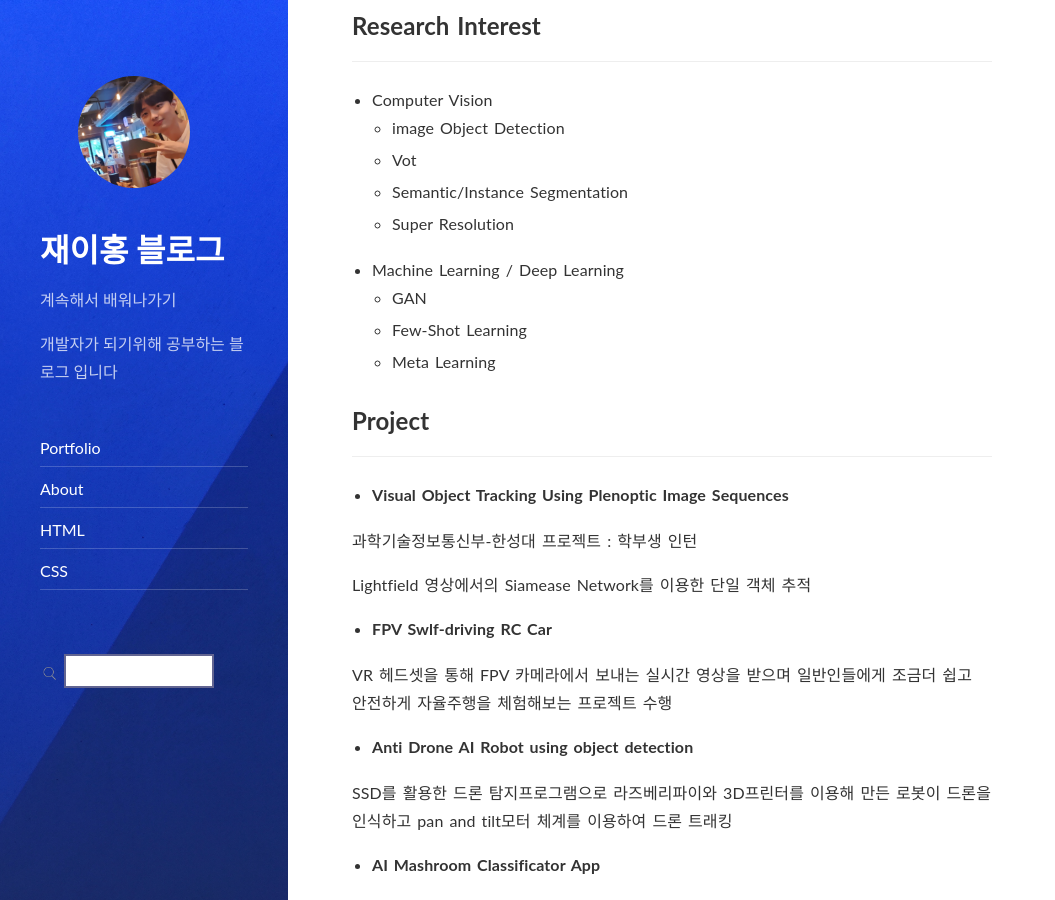
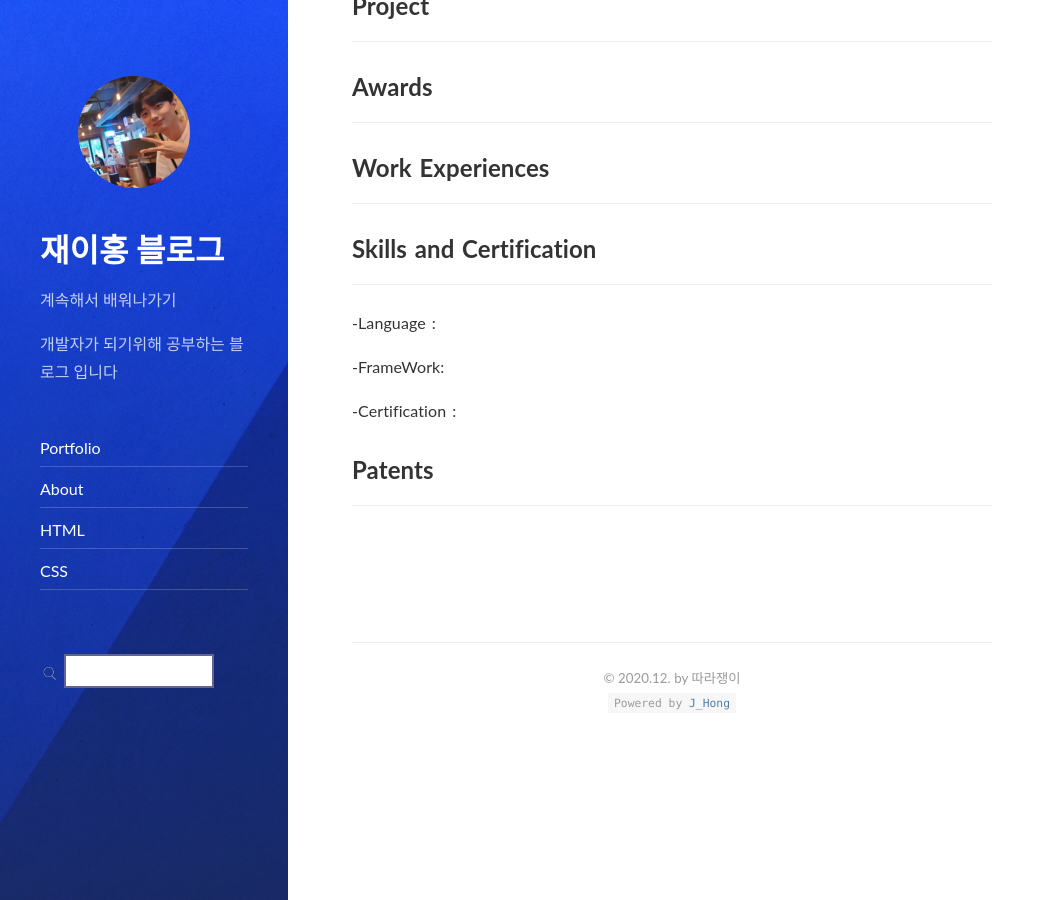
Before and after one commit to compasstar/compasstar.github.io, a Jekyll site: the page built from portfolio.md, in a window 1280 px wide and 900 px high, scrolled down 1029 px. Shown: the whole window, without its empty margins (0-1055 px from the left). Built offline with Jekyll 4.4.1, drawn with Linux system fonts in a browser that asks for light colours; nearby versions of some CDN libraries; some of the changed text lies outside the part shown.

Commit message:
블로그 수정2

```diff
--- a/_data/_resume.yml
+++ b/_data/_resume.yml
@@ -2,12 +2,12 @@
 # To use this file, rename it to `resume.yml` and delete `resume.json`.
 ---
   basics:
-    name: "Hyunwoo Kim"
+    name: "Jaehong Lee"
     label: "Programmer"
     picture: assets/img/me.jpg
-    email: "khw11044@gmail.com"
+    email: ""
     phone: ""
-    website: "https://blog.naver.com/khw11044"
+    website: "https://compasstar.github.io/"
     summary: |
       Richard hails from Tulsa. He has earned degrees from the University of Oklahoma and Stanford. (Go Sooners and
       Cardinals!)
--- a/portfolio.md
+++ b/portfolio.md
@@ -10,112 +10,56 @@
 <span style=
 "font-size:170%;
 font-weight:bold">
-김현우
+이재홍
 </span>
 </center>
 
-<center>MAJOR : AI EENGINEERING</center>
+<center>MAJOR : Data Science</center>
 
-<center>Korean University</center>
+<center>Sungkyunkwan University</center>
 
-<center>145, Anam-ro, Seongbuk-gu, Seoul, Republic of Korea</center>
+<center>Seoul, Republic of Korea</center>
 
 ## Personal Data
 ---
-> 1995.11.4 대한민국,서울특별시,동작구 출생
+> 1998 출생 대한민국,서울특별시
 
-> 연락처: khw11044@gmail.com
+> 연락처:
 
-> Github : <a href="https://github.com/khw11044">https://github.com/khw11044</a>
+> Github : <a href="https://github.com/compasstar">https://github.com/compasstar</a>
 
 
 ## Education
 ---
-> Mar.2015 ~ Feb.2021 한성대학교
+> Mar.2018 ~ 현재: 성균관대학교
 >
-> IT 융합공학부 (DIVISION OF IT CONVERGENCE ENGINEERING)
-
-> Feb.2021 ~ 현재 : 고려대학교
->
-> 인공지능 대학원 (이성한 교수님 연구실)
+> 데이터사이언스융합전공 (Data Science)
 
 
 ## Research Interest
 ---
 
-* Computer Vision
-    + image Object Detection
-    + Vot
-    + Semantic/Instance Segmentation
-    + Super Resolution
-
-* Machine Learning / Deep Learning
-    + GAN
-    + Few-Shot Learning
-    + Meta Learning
 
 ## Project
 ---
 
-* **Visual Object Tracking Using Plenoptic Image Sequences**
-
-과학기술정보통신부-한성대 프로젝트 : 학부생 인턴
-
-Lightfield 영상에서의 Siamease Network를 이용한 단일 객체 추적
-
-* **FPV Swlf-driving RC Car**
-
-VR 헤드셋을 통해 FPV 카메라에서 보내는 실시간 영상을 받으며 일반인들에게 조금더 쉽고 안전하게 자율주행을 체험해보는 프로젝트 수행
-
-* **Anti Drone AI Robot using object detection**
-
-SSD를 활용한 드론 탐지프로그램으로 라즈베리파이와 3D프린터를 이용해 만든 로봇이 드론을 인식하고 pan and tilt모터 체계를 이용하여 드론 트래킹
-
-* **AI Mashroom Classificator App**
-
-mobileNet을 이용한 classification으로 버섯을 구별해주는 인공지능 버섯 도감 어플로서 독버섯 채취 및 섭취 방지를 위한 어플
 
 ## Awards
 ---
 
-<u><strong><a href="https://www.youtube.com/watch?v=-ofj2vTvH0Q/">**The 15th HANSUNG Engineering Competitive Exhibition[PM] 2019 </a></strong></u>
-
-- BRONZE PRIZE, SPONSOR PRIZE
-
-<u><strong><a href="https://www.youtube.com/watch?v=5rFu7Kv_DfY&t=362s">**HANSUNG UNIVERSICY C&C FESTIVAL[PM] 2020</a></strong></u>
-
-- BRONZE PRIZE
-
-
-<a herf="https://www.youtube.com/watch?v=Mn9Dx5xukcg&t=10s"><u><strong>**The 16th HANSUNG Engineering Competitive Exhibition[PM] 2020</strong></u></a>
-
-- SILVER PRIZE , - BRONZE PRIZE
-
-<a herf="https://www.youtube.com/watch?v=ah9MZQ0PjMI&t=60s"><u><strong>2020년 공개SW 개발자 대회(주최:과학기술정보통신부, 주관:정보통신산업진흥원) [PM] 2020</strong></u></a>
-
-<a herf="https://blog.naver.com/khw11044/222152408161">BRONZE PRIZE</a>
 
 ## Work Experiences
 ---
--2020. 07 – 2020. 11 Visual Object Tracking Using Plenoptic Image Sequences,
 
-Hansung Univ – ETRI
-
-<a herf="https://github.com/khw11044/PlenOpticVot_Siamfc_2020">https://github.com/khw11044/PlenOpticVot_Siamfc_2020</a>
 
 
 ## Skills and Certification
 ---
--Language : Python, C/C++
+-Language :
 
--FrameWork: Pytorch, Tensorflow(Keras)
+-FrameWork:
 
--Certification : CCNA, Internet of Things Knowledge Certification
+-Certification :
 
 ## Patents
 ---
-【발명의 영문명칭】: Image-based anti-drone detection device and metohd using deep learning model
-
-【출원번호】: 10-2020-0080646
-
-【출원인】: 김현우, 김태현, 제진명
```
Also changed, not shown: about.md (+0 -2 lines).
